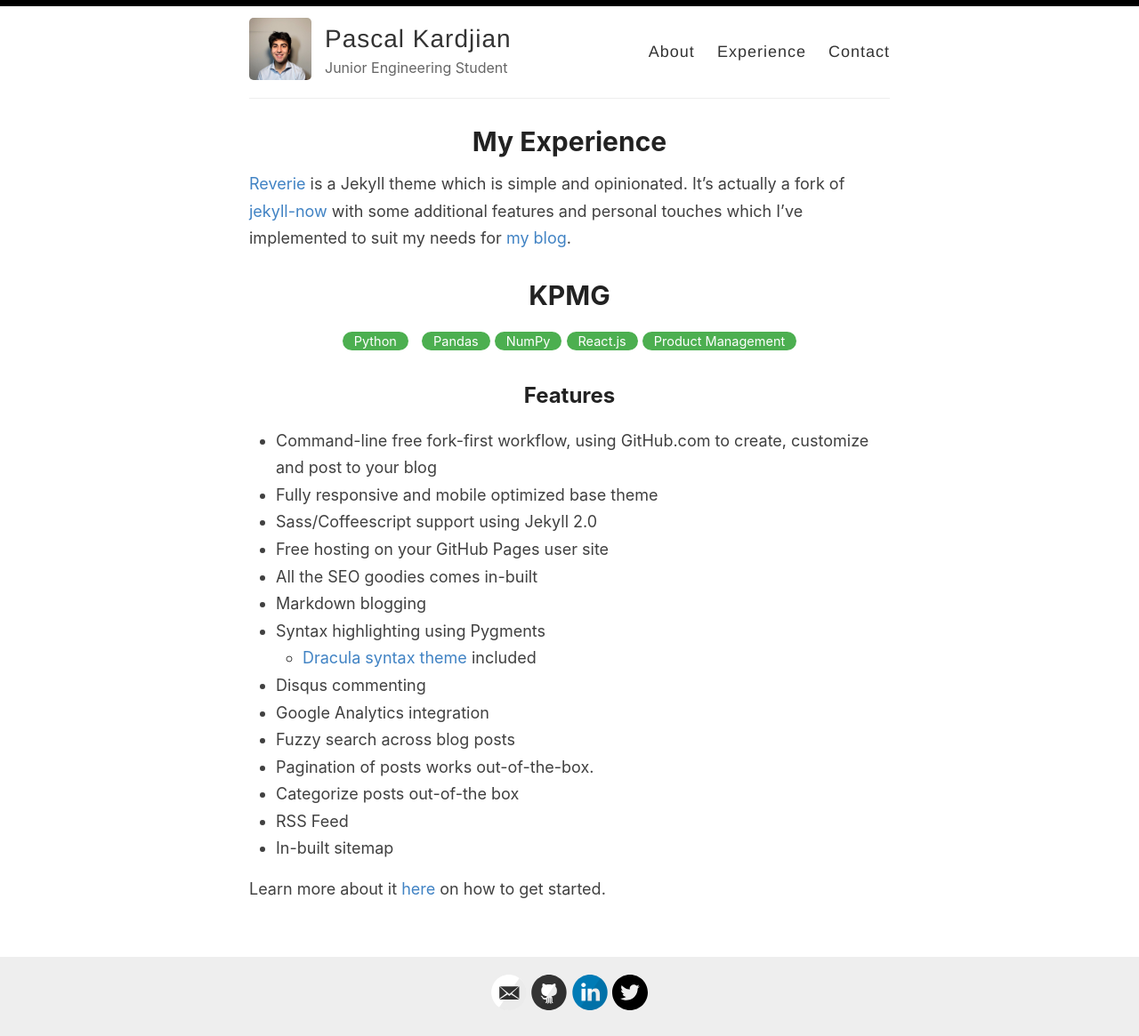
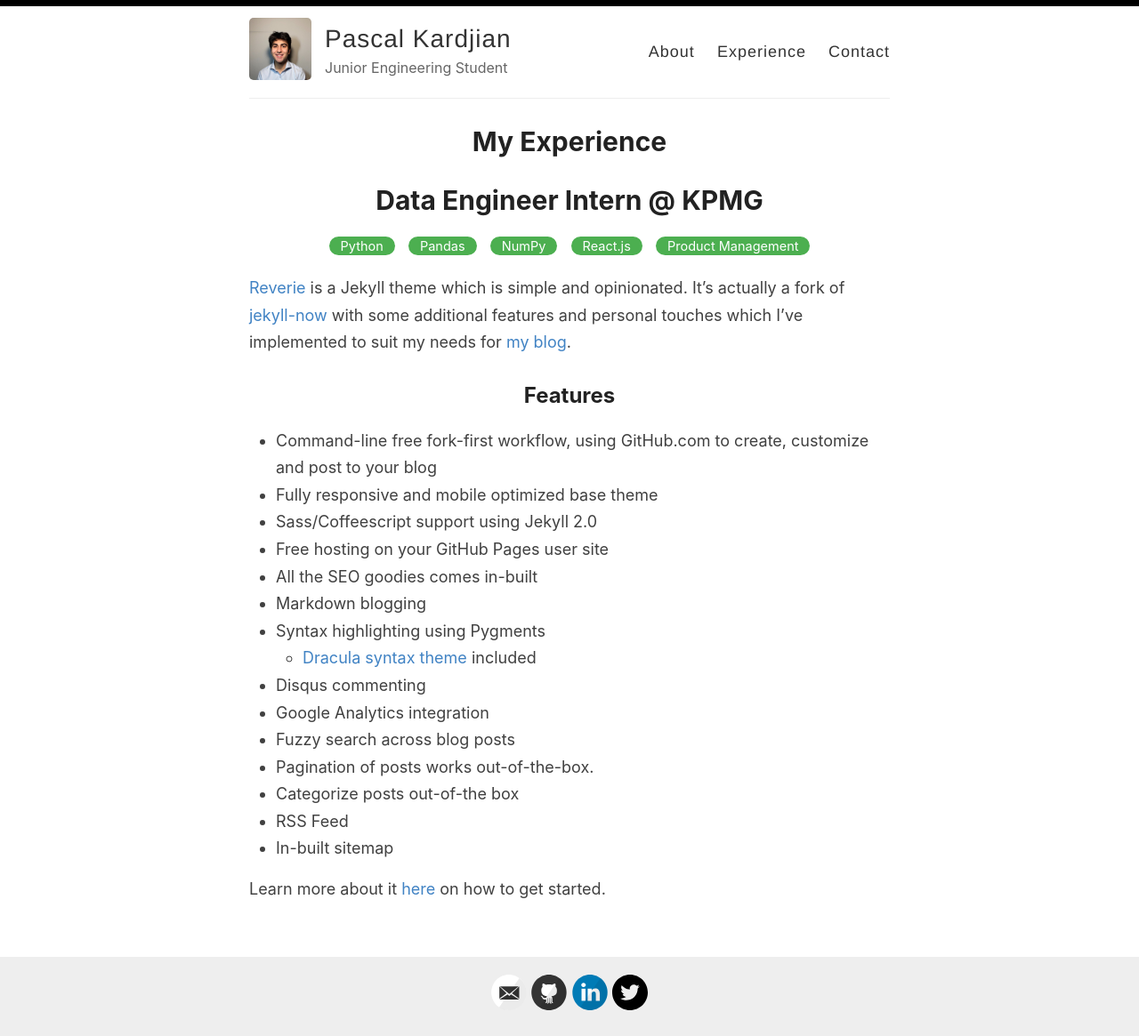
Before and after one commit to pkardjian/pkardjian.github.io, a Jekyll site: the page built from _pages/experience.md, in a window 1280 px wide. Shown: the whole page at 89% size. Built offline with Jekyll 4.4.1, drawn with Linux system fonts in a browser that asks for light colours.

Commit message:
Experience test

```diff
--- a/_pages/experience.md
+++ b/_pages/experience.md
@@ -4,17 +4,17 @@
 permalink: /experience/
 ---
 
-[Reverie](https://github.com/amitmerchant1990/reverie) is a Jekyll theme which is simple and opinionated. It's actually a fork of [jekyll-now](https://github.com/barryclark/jekyll-now) with some additional features and personal touches which I've implemented to suit my needs for [my blog](https://www.amitmerchant.com).
-
-# KPMG
+# Data Engineer Intern @ KPMG
 
 <div class="post-tags">
     <a href="{{site.baseurl}}/categories/#Python">Python</a> &nbsp;
-    <a href="{{site.baseurl}}/categories/#Pandas">Pandas</a>
-    <a href="{{site.baseurl}}/categories/#NumPy">NumPy</a>
-    <a href="{{site.baseurl}}/categories/#React.js">React.js</a>
+    <a href="{{site.baseurl}}/categories/#Pandas">Pandas</a> &nbsp;
+    <a href="{{site.baseurl}}/categories/#NumPy">NumPy</a> &nbsp;
+    <a href="{{site.baseurl}}/categories/#React.js">React.js</a> &nbsp;
     <a href="{{site.baseurl}}/categories/#Product Management">Product Management</a>
 </div>
+
+[Reverie](https://github.com/amitmerchant1990/reverie) is a Jekyll theme which is simple and opinionated. It's actually a fork of [jekyll-now](https://github.com/barryclark/jekyll-now) with some additional features and personal touches which I've implemented to suit my needs for [my blog](https://www.amitmerchant.com).
 
 ## Features
 
```
